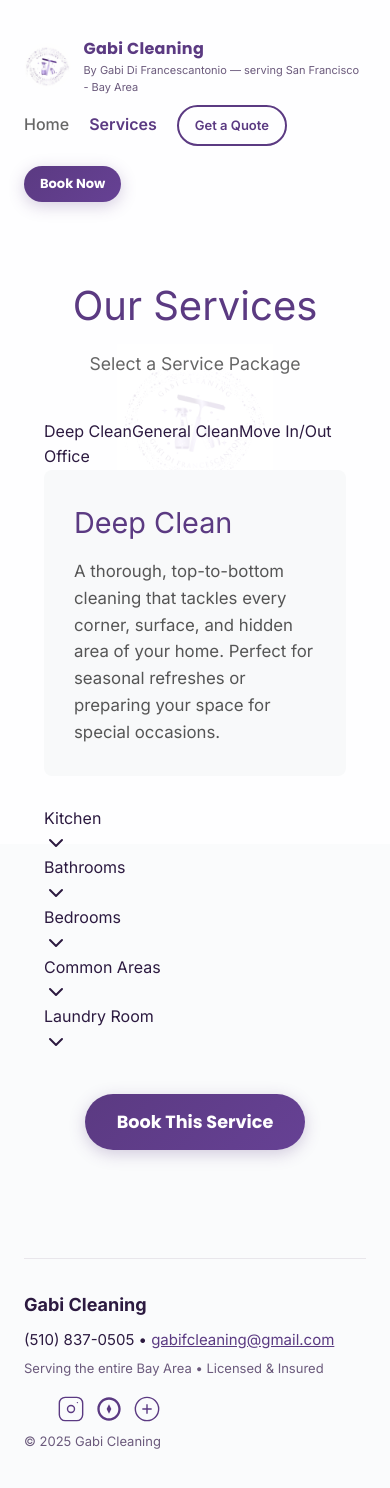
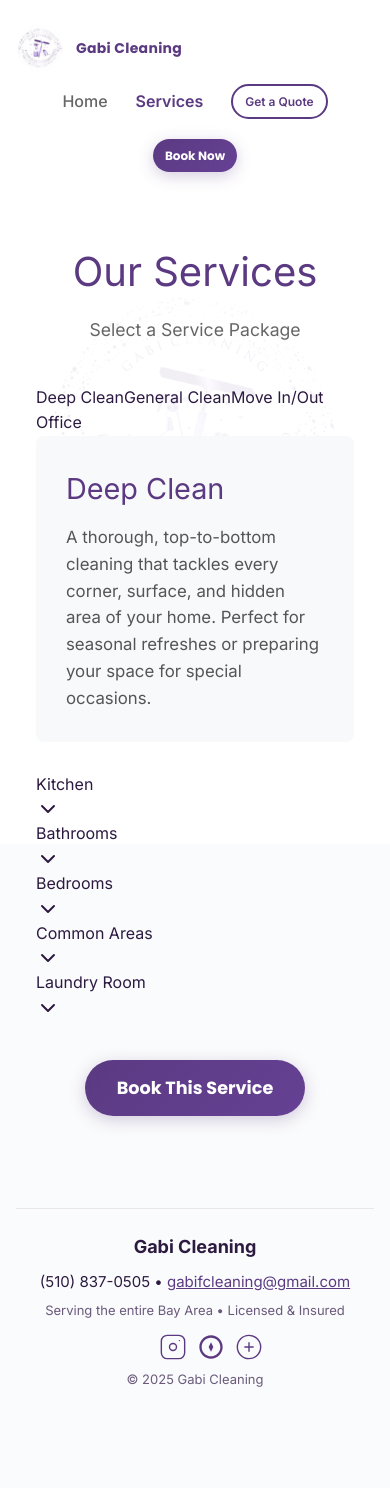
Before and after one commit to Beny74/Gabicleaning, a Next.js app in the folder nextjs_space/: page /services in a window 390 px wide. Shown: the top 1488 px of the page. After the commit the page ends 1429 px from the top, so only its background shows below. Built offline with nearby package versions, Linux system fonts and the light colour scheme.

Commit message:
Otimização completa para mobile

```diff
--- a/nextjs_space/app/globals.css
+++ b/nextjs_space/app/globals.css
@@ -35,7 +35,7 @@ body{
   background-repeat: no-repeat;
   background-position: center center;
   background-attachment: fixed;
-  background-size: 40%;
+  background-size: 80%;
   -webkit-font-smoothing:antialiased;
   -moz-osx-font-smoothing:grayscale;
   line-height:1.6;
@@ -49,9 +49,19 @@ body::before {
   left: 0;
   width: 100%;
   height: 100%;
-  background-color: rgba(255, 255, 255, 0.88);
+  background-color: rgba(255, 255, 255, 0.92);
   pointer-events: none;
   z-index: -1;
+}
+
+/* Mobile: larger background */
+@media(min-width: 768px) {
+  body {
+    background-size: 40%;
+  }
+  body::before {
+    background-color: rgba(255, 255, 255, 0.88);
+  }
 }
 a{color:inherit; text-decoration:none}
 img{max-width:100%; display:block}
@@ -60,7 +70,7 @@ img{max-width:100%; display:block}
 .wrap{
   max-width:var(--max-width);
   margin:0 auto;
-  padding:24px;
+  padding:16px;
 }
 
 /* Header / Nav */
@@ -68,43 +78,87 @@ header{
   display:flex;
   align-items:center;
   justify-content:space-between;
-  gap:8px;
-  padding:12px 0;
+  gap:12px;
+  padding:8px 0;
   flex-wrap: wrap;
 }
 .brand{
   display:flex;
-  gap:10px;
+  gap:8px;
   align-items:center;
+  flex:1;
+  min-width:0;
 }
 .logo-mark{
-  width:56px;height:56px;border-radius:50%;
+  width:48px;height:48px;border-radius:50%;
   background: transparent;
   box-shadow: 0 4px 16px rgba(91,58,130,0.15);
   display:flex;align-items:center;justify-content:center;
   position:relative;
   overflow:hidden;
+  flex-shrink:0;
 }
-.logo-mark svg{width:40px;height:40px;opacity:0.98}
+.logo-mark svg{width:36px;height:36px;opacity:0.98}
 
 .brand h1{
   margin:0;font-family:"Poppins",sans-serif;
-  font-size:16px;color:var(--primary);
+  font-size:14px;color:var(--primary);
   letter-spacing:0.3px;
   font-weight:600;
+  line-height:1.2;
 }
-.brand p{margin:0;font-size:11px;color:var(--text-muted)}
+.brand p{
+  margin:0;
+  font-size:10px;
+  color:var(--text-muted);
+  line-height:1.3;
+  display:none;
+}
 
-nav{display:flex; gap:6px; align-items:center; flex-wrap: wrap}
+nav{
+  display:flex;
+  gap:6px;
+  align-items:center;
+  flex-wrap: wrap;
+  width:100%;
+  justify-content:center;
+}
+
+/* Mobile: make nav links smaller */
+nav a {
+  font-size:13px;
+  padding:0 4px;
+}
+
+/* Tablet and up */
+@media(min-width: 640px) {
+  .wrap{padding:20px;}
+  .brand p{display:block;}
+  nav{width:auto;justify-content:flex-end;}
+  nav a{font-size:1rem;padding:0;}
+}
+
+@media(min-width: 768px) {
+  .wrap{padding:24px;}
+  header{padding:12px 0;gap:8px;}
+  .brand{gap:10px;}
+  .logo-mark{width:56px;height:56px;}
+  .logo-mark svg{width:40px;height:40px;}
+  .brand h1{font-size:16px;}
+  .brand p{font-size:11px;}
+}
 .btn-cta{
   background: linear-gradient(135deg, var(--primary), var(--secondary));
   color:var(--white);
-  padding:8px 16px;border-radius:999px;border:0;
-  font-weight:600;font-family:"Poppins";
+  padding:7px 12px;
+  border-radius:999px;
+  border:0;
+  font-weight:600;
+  font-family:"Poppins";
   cursor:pointer;
   box-shadow:0 4px 16px rgba(91,58,130,0.25);
   transition: all 0.3s ease;
-  font-size:13px;
+  font-size:12px;
   white-space: nowrap;
 }
 .btn-cta:hover {
@@ -113,21 +167,38 @@ nav{display:flex; gap:6px; align-items:center; flex-wrap: wrap}
   box-shadow:0 6px 24px rgba(91,58,130,0.35);
 }
 
+.secondary{
+  background:transparent;
+  border:2px solid var(--primary);
+  padding:6px 12px;
+  border-radius:999px;
+  font-weight:600;
+  color:var(--primary);
+  cursor:pointer;
+  transition: all 0.3s ease;
+  font-size:12px;
+  white-space: nowrap;
+}
+.secondary:hover {
+  background:var(--primary);
+  color:var(--white);
+}
+
 /* Hero */
 .hero{
   display:grid;
   grid-template-columns:1fr;
-  gap:20px;
+  gap:16px;
   align-items:center;
-  padding:28px 0 40px;
+  padding:16px 0 24px;
 }
 .hero-inner{
   background: var(--white);
-  border-radius:16px;
-  padding:20px;
+  border-radius:12px;
+  padding:16px;
   display:flex;
-  gap:20px;
-  align-items:center;
+  flex-direction:column;
+  gap:16px;
   position:relative;
   overflow:hidden;
   box-shadow:0 4px 20px rgba(0,0,0,0.06);
@@ -135,62 +206,75 @@ nav{display:flex; gap:6px; align-items:center; flex-wrap: wrap}
 .hero-left{flex:1}
 .hero-title{
   font-family:"Poppins",sans-serif;
-  font-size:22px;
+  font-size:20px;
   color:var(--text-dark);
-  margin:0 0 10px;
+  margin:0 0 8px;
   line-height:1.3;
   font-weight:700;
 }
 .hero-sub{
-  margin:0 0 16px;
+  margin:0 0 12px;
   color:var(--text-muted);
-  font-size:15px;
+  font-size:14px;
   line-height:1.5;
 }
-.hero-actions{display:flex; gap:12px; flex-wrap:wrap}
-.secondary{
-  background:transparent;
-  border:2px solid var(--primary);
-  padding:8px 16px;
-  border-radius:999px;
-  font-weight:600;
-  color:var(--primary);
-  cursor:pointer;
-  transition: all 0.3s ease;
-  font-size:13px;
-  white-space: nowrap;
-}
-.secondary:hover {
-  background:var(--primary);
-  color:var(--white);
-}
+.hero-actions{display:flex; gap:8px; flex-wrap:wrap}
 
 .hero-visual{
-  width:170px;
+  width:100%;
   display:flex;
   align-items:center;
   justify-content:center;
 }
 .hero-visual .circle{
-  width:150px;height:150px;border-radius:50%;
+  width:120px;height:120px;border-radius:50%;
   background: conic-gradient(from 120deg, rgba(184,167,209,0.3), rgba(91,58,130,0.15));
   display:flex;align-items:center;justify-content:center;
   box-shadow:0 12px 30px rgba(91,58,130,0.12);
 }
 
+/* Tablet and up */
+@media(min-width: 640px) {
+  .btn-cta{padding:8px 14px;font-size:13px;}
+  .secondary{padding:7px 14px;font-size:13px;}
+  .hero{padding:20px 0 32px;gap:20px;}
+  .hero-inner{padding:18px;border-radius:14px;}
+  .hero-title{font-size:24px;margin:0 0 10px;}
+  .hero-sub{font-size:15px;margin:0 0 14px;}
+  .hero-actions{gap:10px;}
+}
+
+@media(min-width: 768px) {
+  .btn-cta{padding:8px 16px;font-size:13px;}
+  .secondary{padding:8px 16px;font-size:13px;}
+  .hero{padding:28px 0 40px;}
+  .hero-inner{
+    padding:20px;
+    border-radius:16px;
+    flex-direction:row;
+    gap:20px;
+    align-items:center;
+  }
+  .hero-title{font-size:28px;}
+  .hero-sub{font-size:15px;margin:0 0 16px;}
+  .hero-actions{gap:12px;}
+  .hero-visual{width:170px;}
+  .hero-visual .circle{width:150px;height:150px;}
+}
+
 /* Services */
 .services{
   display:grid;
-  grid-template-columns:1fr 1fr;
-  gap:12px;
-  margin-top:18px;
+  grid-template-columns:1fr;
+  gap:10px;
+  margin-top:16px;
 }
 .card{
   background:var(--white);
-  padding:20px;
-  border-radius:12px;
+  padding:14px;
+  border-radius:10px;
   box-shadow:0 2px 12px rgba(0,0,0,0.06);
-  display:flex; gap:16px; align-items:flex-start;
+  display:flex; gap:12px; align-items:flex-start;
   transition: transform 0.3s ease, box-shadow 0.3s ease;
   border:1px solid var(--gray-200);
 }
@@ -200,68 +284,105 @@ nav{display:flex; gap:6px; align-items:center; flex-wrap: wrap}
   border-color:var(--primary-light);
 }
 .icon-circle{
-  width:56px;
-  height:56px;
-  border-radius:12px;
+  width:44px;
+  height:44px;
+  border-radius:10px;
   background:linear-gradient(135deg,var(--primary),var(--accent));
   display:grid;
   place-items:center;
   color:#fff;
   font-weight:700;
-  font-size:24px;
+  font-size:20px;
   flex-shrink:0;
   box-shadow: 0 4px 12px rgba(91,58,130,0.2);
 }
-.card h4{margin:0 0 8px;font-size:17px;color:var(--text-dark);font-weight:600}
-.card p{margin:0;color:var(--text-muted);font-size:14px;line-height:1.5}
+.card h4{margin:0 0 6px;font-size:15px;color:var(--text-dark);font-weight:600;line-height:1.3}
+.card p{margin:0;color:var(--text-muted);font-size:13px;line-height:1.4}
+
+/* Tablet and up */
+@media(min-width: 640px) {
+  .services{gap:12px;margin-top:18px;}
+  .card{padding:16px;gap:14px;border-radius:12px;}
+  .icon-circle{width:48px;height:48px;font-size:22px;}
+  .card h4{font-size:16px;margin:0 0 7px;}
+  .card p{font-size:14px;}
+}
+
+@media(min-width: 768px) {
+  .card{padding:20px;gap:16px;}
+  .icon-circle{width:56px;height:56px;font-size:24px;border-radius:12px;}
+  .card h4{font-size:17px;margin:0 0 8px;}
+  .card p{font-size:14px;}
+}
 
 /* Quote form */
 .quote{
-  margin-top:32px;
+  margin-top:24px;
   background:var(--white);
-  border-radius:16px;
-  padding:32px;
+  border-radius:12px;
+  padding:20px;
   border:1px solid var(--gray-200);
   box-shadow:0 4px 20px rgba(0,0,0,0.08);
 }
-form .row{display:flex;gap:12px;flex-wrap:wrap}
+form .row{display:flex;gap:10px;flex-wrap:wrap}
 label{
-  font-size:13px;
+  font-size:12px;
   color:var(--text-dark);
   font-weight:500;
-  margin-bottom:6px;
+  margin-bottom:5px;
   display:block;
 }
 input[type="text"], input[type="email"], select, input[type="date"], textarea{
   width:100%;
-  padding:12px 16px;
+  padding:10px 14px;
   border-radius:8px;
   border:1px solid var(--gray-200);
   background:var(--white);
-  font-size:15px;
+  font-size:14px;
   transition: all 0.2s ease;
   color:var(--text-dark);
 }
 input:focus, select:focus, textarea:focus {
   outline: none;
   border-color: var(--primary);
-  box-shadow:0 0 0 3px rgba(107,142,125,0.1);
+  box-shadow:0 0 0 3px rgba(91,58,130,0.1);
 }
-.two{flex:1 1 48%}
+.two{flex:1 1 100%}
 .full{flex:1 1 100%}
-.small{flex:1 1 30%}
+.small{flex:1 1 100%}
+
+/* Tablet and up */
+@media(min-width: 640px) {
+  .quote{margin-top:28px;padding:24px;border-radius:14px;}
+  form .row{gap:12px;}
+  label{font-size:13px;margin-bottom:6px;}
+  input[type="text"], input[type="email"], select, input[type="date"], textarea{
+    padding:11px 15px;
+    font-size:14px;
+  }
+  .two{flex:1 1 48%}
+  .small{flex:1 1 30%}
+}
+
+@media(min-width: 768px) {
+  .quote{margin-top:32px;padding:32px;border-radius:16px;}
+  input[type="text"], input[type="email"], select, input[type="date"], textarea{
+    padding:12px 16px;
+    font-size:15px;
+  }
+}
 
 /* Pricing */
 .pricing{
   display:grid;
-  grid-template-columns:repeat(auto-fit,minmax(240px,1fr));
-  gap:16px;
-  margin-top:24px;
+  grid-template-columns:1fr;
+  gap:12px;
+  margin-top:20px;
 }
 .price-card{
   background:var(--white);
-  padding:24px;
-  border-radius:12px;
+  padding:18px;
+  border-radius:10px;
   border:1px solid var(--gray-200);
   transition: all 0.3s ease;
   box-shadow:0 2px 8px rgba(0,0,0,0.04);
@@ -272,32 +393,32 @@ input:focus, select:focus, textarea:focus {
   border-color:var(--accent);
 }
 .price-card h5{
-  margin:0 0 10px;
+  margin:0 0 8px;
   font-family:"Poppins";
   color:var(--text-dark);
-  font-size:18px;
+  font-size:16px;
   font-weight:600;
 }
 .price-card p{
   margin:0;
   color:var(--text-muted);
-  font-size:15px;
+  font-size:14px;
   line-height:1.5;
 }
 
 /* Testimonials */
 .testimonials{
-  margin-top:24px;
+  margin-top:20px;
   display:flex;
-  gap:16px;
+  gap:12px;
   overflow:auto;
   padding-bottom:10px;
 }
 .testimonial{
-  min-width:280px;
+  min-width:240px;
   background:var(--white);
-  padding:24px;
-  border-radius:12px;
+  padding:18px;
+  border-radius:10px;
   border:1px solid var(--gray-200);
   box-shadow:0 2px 8px rgba(0,0,0,0.04);
   transition: all 0.3s ease;
@@ -309,29 +430,59 @@ input:focus, select:focus, textarea:focus {
 .testimonial p{
   margin:0;
   color:var(--text-dark);
-  font-size:15px;
-  line-height:1.6;
+  font-size:14px;
+  line-height:1.5;
   font-style:italic;
 }
 .testimonial small{
   display:block;
-  margin-top:12px;
+  margin-top:10px;
   color:var(--text-muted);
   font-weight:500;
+  font-size:13px;
+}
+
+/* Tablet and up */
+@media(min-width: 640px) {
+  .pricing{gap:14px;margin-top:22px;grid-template-columns:repeat(auto-fit,minmax(220px,1fr));}
+  .price-card{padding:20px;border-radius:12px;}
+  .price-card h5{font-size:17px;margin:0 0 9px;}
+  .price-card p{font-size:14px;}
+  .testimonials{margin-top:22px;gap:14px;}
+  .testimonial{min-width:260px;padding:20px;border-radius:12px;}
+  .testimonial p{font-size:14px;}
+  .testimonial small{margin-top:11px;}
+}
+
+@media(min-width: 768px) {
+  .pricing{gap:16px;margin-top:24px;grid-template-columns:repeat(auto-fit,minmax(240px,1fr));}
+  .price-card{padding:24px;border-radius:12px;}
+  .price-card h5{font-size:18px;margin:0 0 10px;}
+  .price-card p{font-size:15px;}
+  .testimonials{margin-top:24px;gap:16px;}
+  .testimonial{min-width:280px;padding:24px;border-radius:12px;}
+  .testimonial p{font-size:15px;}
+  .testimonial small{margin-top:12px;}
 }
 
 /* Footer */
 footer{
-  margin-top:48px;
-  padding:32px 0;
+  margin-top:32px;
+  padding:24px 0;
   border-top:1px solid var(--gray-200);
   display:flex;
-  flex-wrap:wrap;
-  gap:16px;
+  flex-direction:column;
+  gap:12px;
   align-items:center;
-  justify-content:space-between;
+  text-align:center;
 }
-.contact{display:flex;gap:12px;align-items:center}
+.contact{
+  display:flex;
+  flex-direction:column;
+  gap:8px;
+  align-items:center;
+  font-size:14px;
+}
 .social{display:flex;gap:10px;align-items:center}
 .social a{
   transition: transform 0.2s ease;
@@ -349,7 +500,7 @@ footer{
   justify-content:center;
   background:rgba(0,0,0,0.5);
   z-index:1200;
-  padding:24px;
+  padding:16px;
   backdrop-filter: blur(4px);
 }
 .thank-you.show {
@@ -357,34 +508,34 @@ footer{
 }
 .thank-you .box{
   background:var(--white);
-  padding:40px;
-  border-radius:16px;
+  padding:28px;
+  border-radius:12px;
   max-width:520px;
   width:100%;
   text-align:center;
   box-shadow:0 20px 60px rgba(0,0,0,0.2);
 }
 .thank-you h3{
-  margin:0 0 12px;
+  margin:0 0 10px;
   font-family:"Poppins";
   color:var(--text-dark);
-  font-size:28px;
+  font-size:22px;
 }
 .thank-you p{
-  margin:0 0 24px;
+  margin:0 0 20px;
   color:var(--text-muted);
-  font-size:16px;
+  font-size:15px;
   line-height:1.6;
 }
 .close-ty{
   background:var(--primary);
   border:none;
-  padding:12px 32px;
+  padding:10px 28px;
   border-radius:999px;
   cursor:pointer;
   color:var(--white);
   font-weight:600;
-  font-size:15px;
+  font-size:14px;
   transition: all 0.3s ease;
 }
 .close-ty:hover {
@@ -392,23 +543,45 @@ footer{
   transform: translateY(-2px);
 }
 
-/* Responsive */
-@media(min-width:768px){
-  .hero{grid-template-columns: 1fr;}
-  .hero-inner{padding:40px;}
-  header{padding:24px 0}
+/* Tablet and up */
+@media(min-width: 640px) {
+  footer{
+    margin-top:40px;
+    padding:28px 0;
+    flex-direction:row;
+    gap:14px;
+    justify-content:space-between;
+    text-align:left;
+  }
+  .contact{flex-direction:row;gap:10px;font-size:15px;}
+  .thank-you{padding:20px;}
+  .thank-you .box{padding:32px;border-radius:14px;}
+  .thank-you h3{font-size:24px;margin:0 0 11px;}
+  .thank-you p{font-size:15px;margin:0 0 22px;}
+  .close-ty{padding:11px 30px;font-size:15px;}
+}
+
+@media(min-width: 768px) {
+  footer{margin-top:48px;padding:32px 0;gap:16px;}
+  .contact{gap:12px;}
+  .thank-you{padding:24px;}
+  .thank-you .box{padding:40px;border-radius:16px;}
+  .thank-you h3{font-size:28px;margin:0 0 12px;}
+  .thank-you p{font-size:16px;margin:0 0 24px;}
+  .close-ty{padding:12px 32px;font-size:15px;}
+}
+
+/* Responsive - larger screens */
+@media(min-width:1024px){
+  .services{grid-template-columns:repeat(2,1fr)}
   .logo-mark{width:64px;height:64px;}
   .brand h1{font-size:20px;}
   .hero-title{font-size:36px}
   .hero-sub{font-size:18px}
-  .services{grid-template-columns:repeat(2,1fr);gap:16px}
   .quote{padding:40px}
 }
-@media(min-width:1024px){
+@media(min-width:1200px){
   .services{grid-template-columns:repeat(3,1fr)}
-}
-@media(min-width:1200px){
-  .hero-inner{display:flex;align-items:center;gap:40px}
   .hero-title{font-size:42px}
 }
 
```
Also changed, not shown: nextjs_space/components/hero-section.tsx (+39 -23 lines), nextjs_space/components/quote-form.tsx (+15 -1 lines), 1 other file (tests, documents, lock files or other folders).
